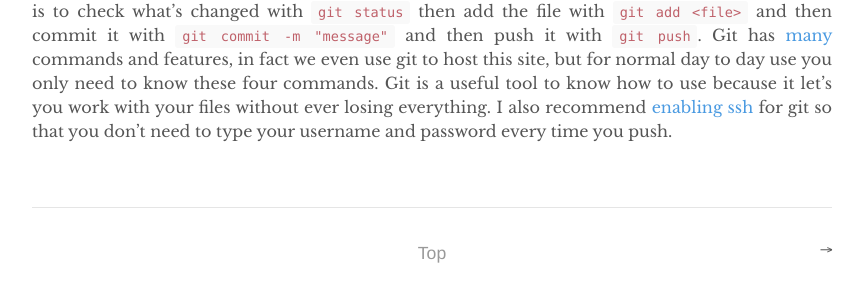
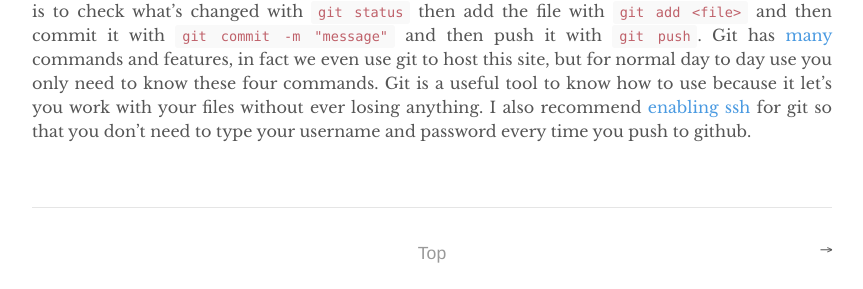
Before and after one commit to A-Vadali/Cs_Club, a Jekyll site: the page built from _posts/2017-09-03-get-good.md, in a window 1280 px wide and 900 px high, scrolled down 3095 px. Shown: the part 545-834 px from the top of the window, without its empty margins (208-1071 px from the left). Built offline with Jekyll 4.4.1, drawn with Linux system fonts in a browser that asks for light colours.

Commit message:
spelling error

```diff
--- a/_posts/2017-09-03-get-good.md
+++ b/_posts/2017-09-03-get-good.md
@@ -85,4 +85,4 @@ To sync it with github, you need to push it.
     Chriss-MacBook-Air:ASAR chris$
 
 
-Now your repo is synced with github, and you will be able to see it on github. The basic work-flow is to check what's changed with `git status` then add the file with `git add <file>` and then commit it with `git commit -m "message"` and then push it with `git push`. Git has [many](https://git-scm.com/docs) commands and features, in fact we even use git to host this site, but for normal day to day use you only need to know these four commands. Git is a useful tool to know how to use because it let's you work with your files without ever losing everything. I also recommend [enabling ssh](https://help.github.com/articles/connecting-to-github-with-ssh/) for git so that you don't need to type your username and password every time you push.
+Now your repo is synced with github, and you will be able to see it on github. The basic work-flow is to check what's changed with `git status` then add the file with `git add <file>` and then commit it with `git commit -m "message"` and then push it with `git push`. Git has [many](https://git-scm.com/docs) commands and features, in fact we even use git to host this site, but for normal day to day use you only need to know these four commands. Git is a useful tool to know how to use because it let's you work with your files without ever losing anything. I also recommend [enabling ssh](https://help.github.com/articles/connecting-to-github-with-ssh/) for git so that you don't need to type your username and password every time you push to github.
```
Also changed, not shown: 8 other files.
